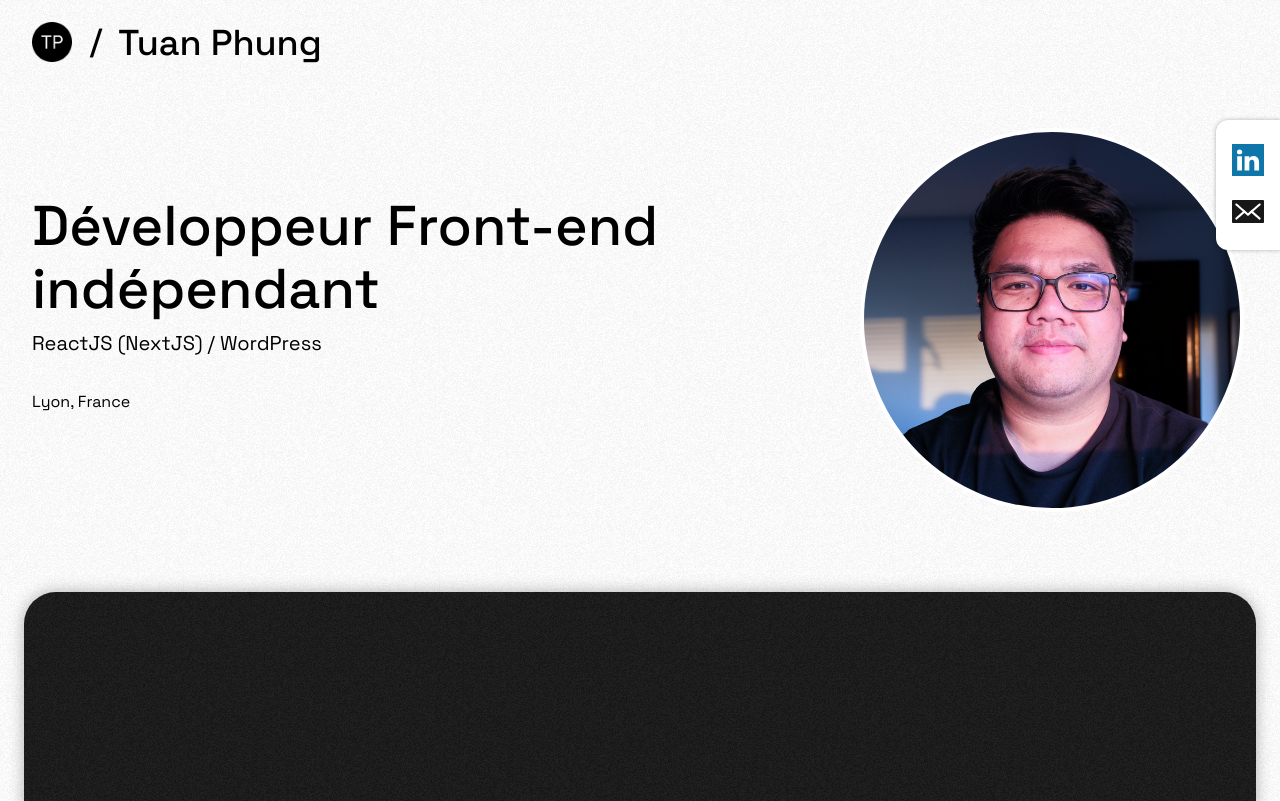
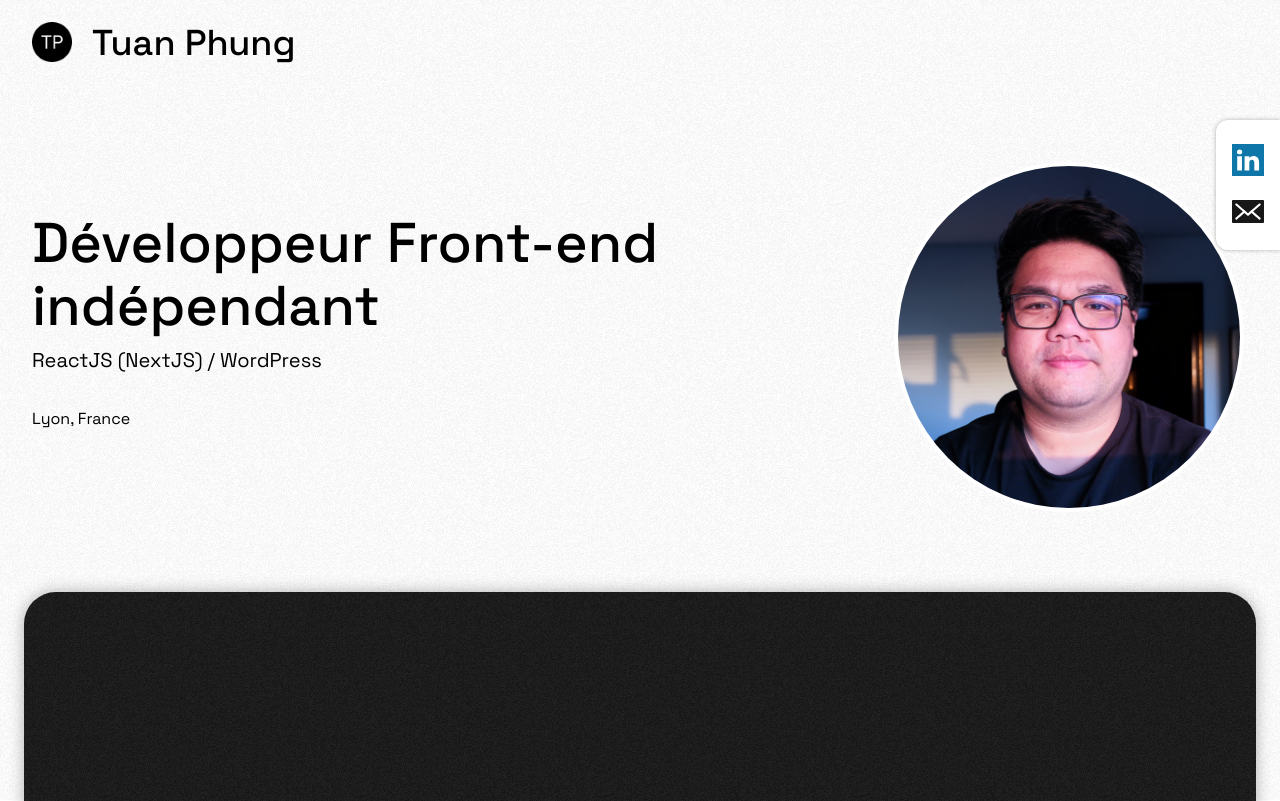
Before and after one commit to tuanp0/site, a website built with Vite: page index.html in a window 1280 px wide. Shown: the top 801 px of the page. Built offline with nearby package versions, Linux system fonts and the light colour scheme.

Commit message:
change photo size

```diff
--- a/index.html
+++ b/index.html
@@ -14,7 +14,6 @@
         <div class="header__name">
             <div class="header__title">
                 <img src="assets/img/tp-logo.png" alt="Tuan Phung Logo" width="192" height="192" class="header__logo" />
-                <span class="header__separator">/</span>
                 <h1 class="title">Tuan Phung</h1>
             </div>
         </div>
--- a/styles/header.scss
+++ b/styles/header.scss
@@ -33,21 +33,11 @@
     display: block;
     align-self: center;
     margin-top: -2px;
+    margin-right: 1.25rem;
 
     @media screen and (min-width: 768px) {
         width: 40px;
         height: 40px;
-    }
-}
-
-.header__separator {
-    @include grotesk(500);
-    font-size: 1.5rem;
-    margin: 0 0.375rem 0rem .5rem;
-
-    @media screen and (min-width: 768px) {
-        font-size: 2rem;
-        margin: 0 1rem 0rem 1.125rem;
     }
 }
 
--- a/styles/intro.scss
+++ b/styles/intro.scss
@@ -98,7 +98,7 @@
     border: 4px solid var(--white);
 
     @media screen and (min-width: 992px) {
-        width: 400px;
+        width: 350px;
         margin-right: 0;
         margin-left: auto;
     }
```
